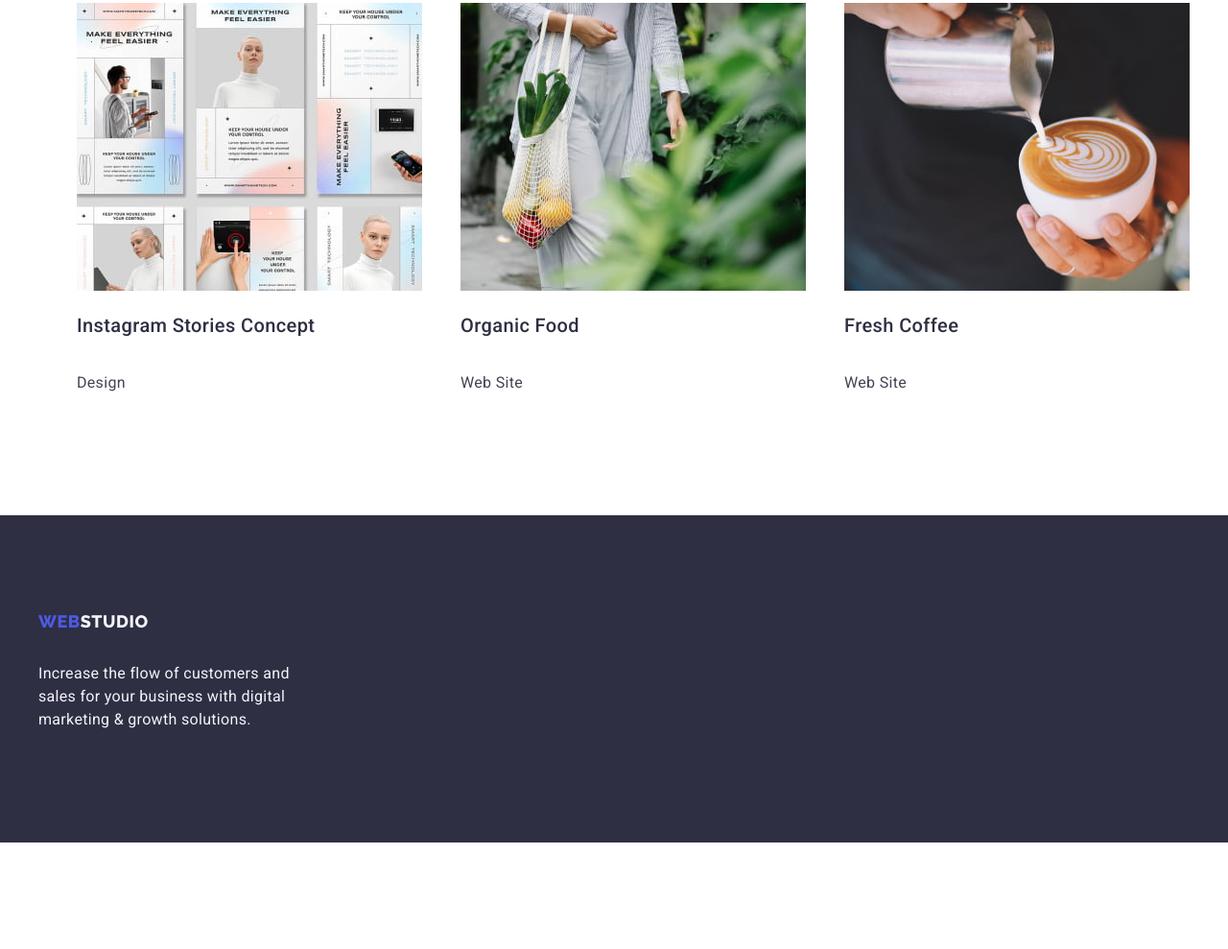
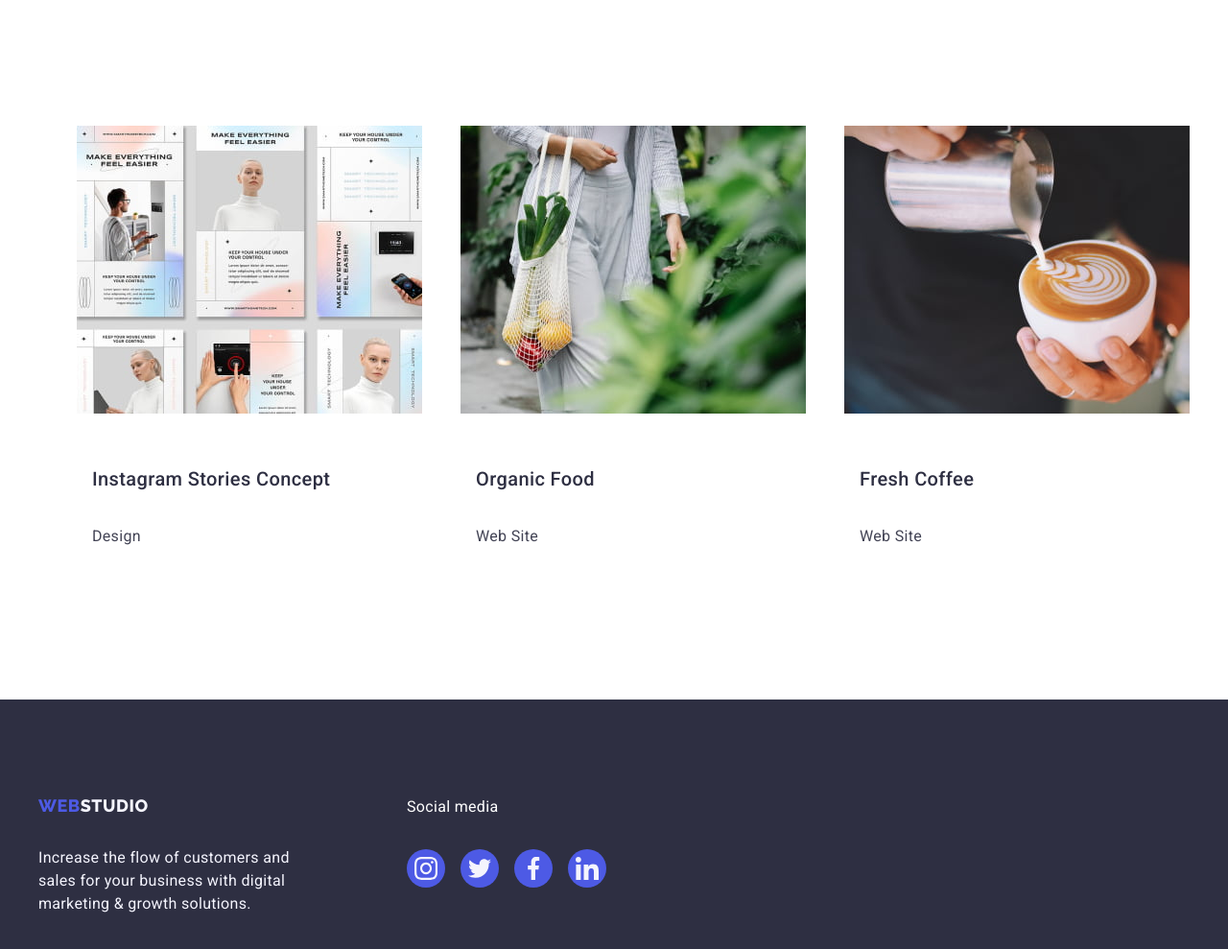
Before and after one commit to ACatalin13/goit-markup-hw-04, a plain HTML site: page portfolio.html in a window 1280 px wide. Shown: the part 1785-2774 px from the top of the page at 96% size. Before the commit the page ends 2663 px from the top, so only its background shows below. Drawn offline with Linux system fonts and the light colour scheme.

Commit message:
tema 4 finala

```diff
--- a/css/portfolio.css
+++ b/css/portfolio.css
@@ -22,6 +22,8 @@
   cursor: pointer;
   background-color: var(--ocean);
   color: var(--white);
+  box-shadow: 0 4px 4px 0 rgba(0, 0, 0, 0.25);
+  scale: 1.015;
 }
 
 .row-list {
@@ -33,10 +35,15 @@
   background-color: var(--white);
   border: 1px solid var(--cornflower);
 }
+.project-card:hover {
+  box-shadow: 0 4px 4px 0 rgba(0, 0, 0, 0.25);
+  scale: 1.015;
+}
 
 .project-card-info {
   display: flex;
   flex-direction: column;
+  margin: 32px 0 32px 16px;
 }
 
 .project-card-info h3 {
--- a/css/styles.css
+++ b/css/styles.css
@@ -283,6 +283,10 @@ a {
   padding: 100px 0;
 }
 
+.footer-section .container {
+  display: flex;
+}
+
 .footer-section-style {
   display: flex;
   flex-direction: column;
@@ -408,8 +412,21 @@ a {
   fill: var(--ocean);
 }
 
-.footer-social-icons-list p {
-  color: red;
+.social-container {
+  display: flex;
+  flex-direction: column;
+  gap: 16px;
+  width: 208px;
+  margin-left: 120px;
+}
+
+.social-container p {
+  color: var(--white);
+  font-family: var(--font-family);
+  font-size: 1em;
+  line-height: 24px;
+  letter-spacing: 0.02em;
+  margin: 0;
 }
 .footer-social-icons-list {
   display: flex;
--- a/portfolio.html
+++ b/portfolio.html
@@ -164,7 +164,41 @@
                 <p>Increase the flow of customers and sales for your business with digital marketing & growth solutions.
                 </p>
             </div>
+            <div class="social-container">
+                <p>Social media</p>
+                <div class="footer-social-icons-list">
+                    <a href="https://www.instagram.com/" target="_blank" class="social-icon" aria-label="instagram-link"
+                        rel="noopener, nofollow, noreferrer">
+                        <svg>
+                            <use href="./images/icons/symbol-defs.svg#icon-instagram">
+                            </use>
+                        </svg>
+                    </a>
+                    <a href="https://www.twitter.com/" target="_blank" class="social-icon" aria-label="twitter-link"
+                        rel="noopener, nofollow, noreferrer">
+                        <svg>
+                            <use href="./images/icons/symbol-defs.svg#icon-twitter">
+                            </use>
+                        </svg>
+                    </a>
+                    <a href="https://www.facebook.com/" target="_blank" class="social-icon" aria-label="facebook-link"
+                        rel="noopener, nofollow, noreferrer">
+                        <svg>
+                            <use href="./images/icons/symbol-defs.svg#icon-facebook">
+                            </use>
+                        </svg>
+                    </a>
+                    <a href="https://www.linkedin.com/" target="_blank" class="social-icon" aria-label="linkedin-link"
+                        rel="noopener, nofollow, noreferrer">
+                        <svg>
+                            <use href="./images/icons/symbol-defs.svg#icon-linkedin">
+                            </use>
+                        </svg>
+                    </a>
+                </div>
+            </div>
         </div>
     </footer>
+</body>
 
 </html>
```
Also changed, not shown: index.html (+3 -1 lines).
